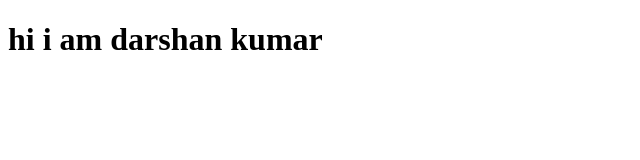
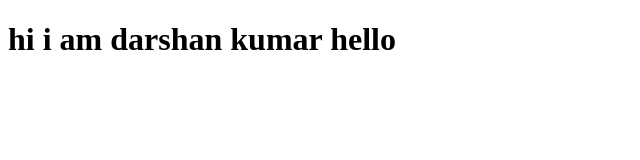
Before and after one commit to 3vc22cs103/DEMO_22, a plain HTML site: page docs/index.html in a window 1280 px wide. Shown: the whole page, without its empty margins (0-640 px from the left). Drawn offline with Linux system fonts and the light colour scheme.

Commit message:
fifth commit

```diff
--- a/docs/index.html
+++ b/docs/index.html
@@ -5,6 +5,6 @@
     <title>My simple website</title>
 </head>
 <body>
-<h1>hi i am darshan kumar </h1>
+<h1>hi i am darshan kumar hello </h1>
 </body>
 </html>
```
Also changed, not shown: src/main/resources/index.html (+1 -1 lines).
